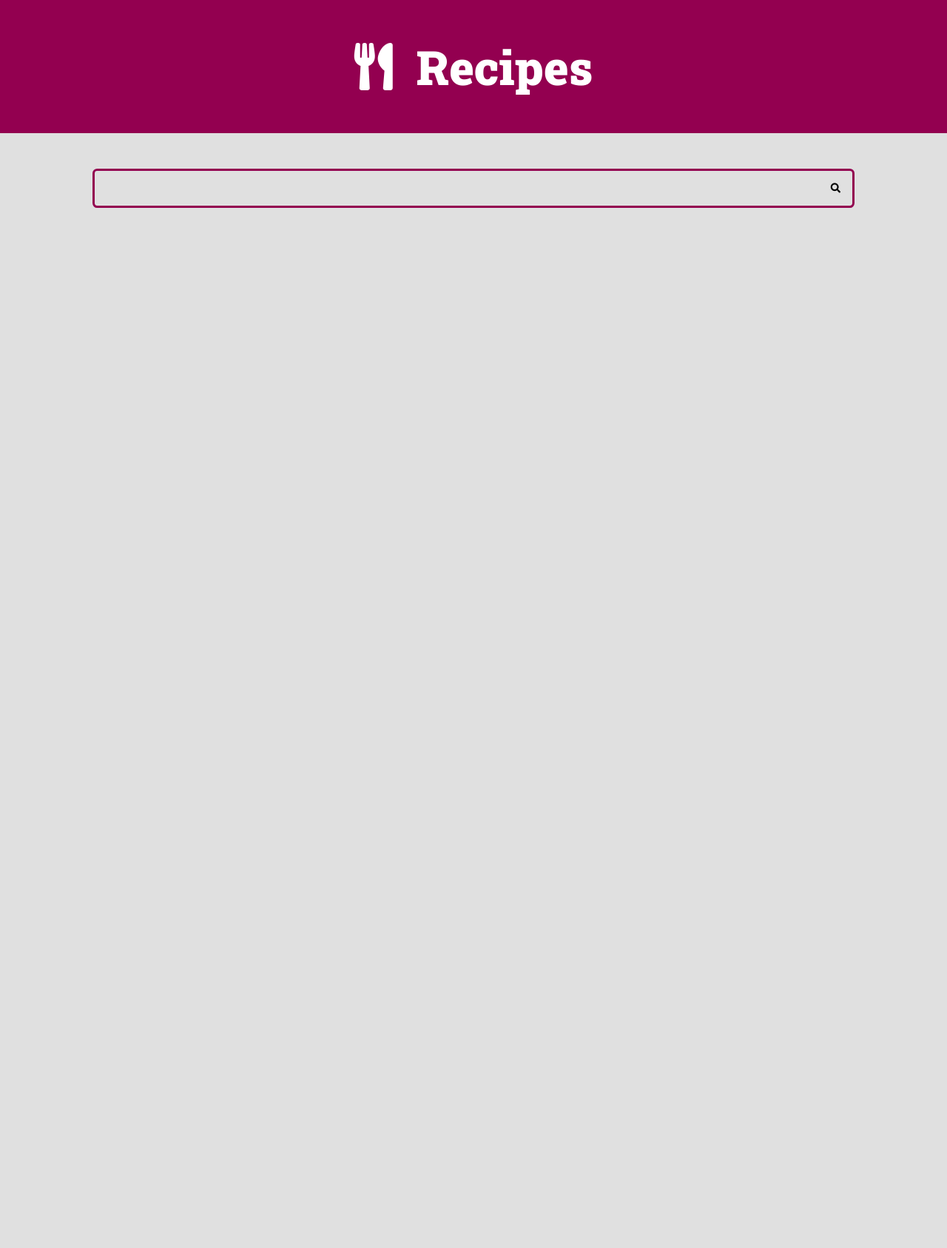
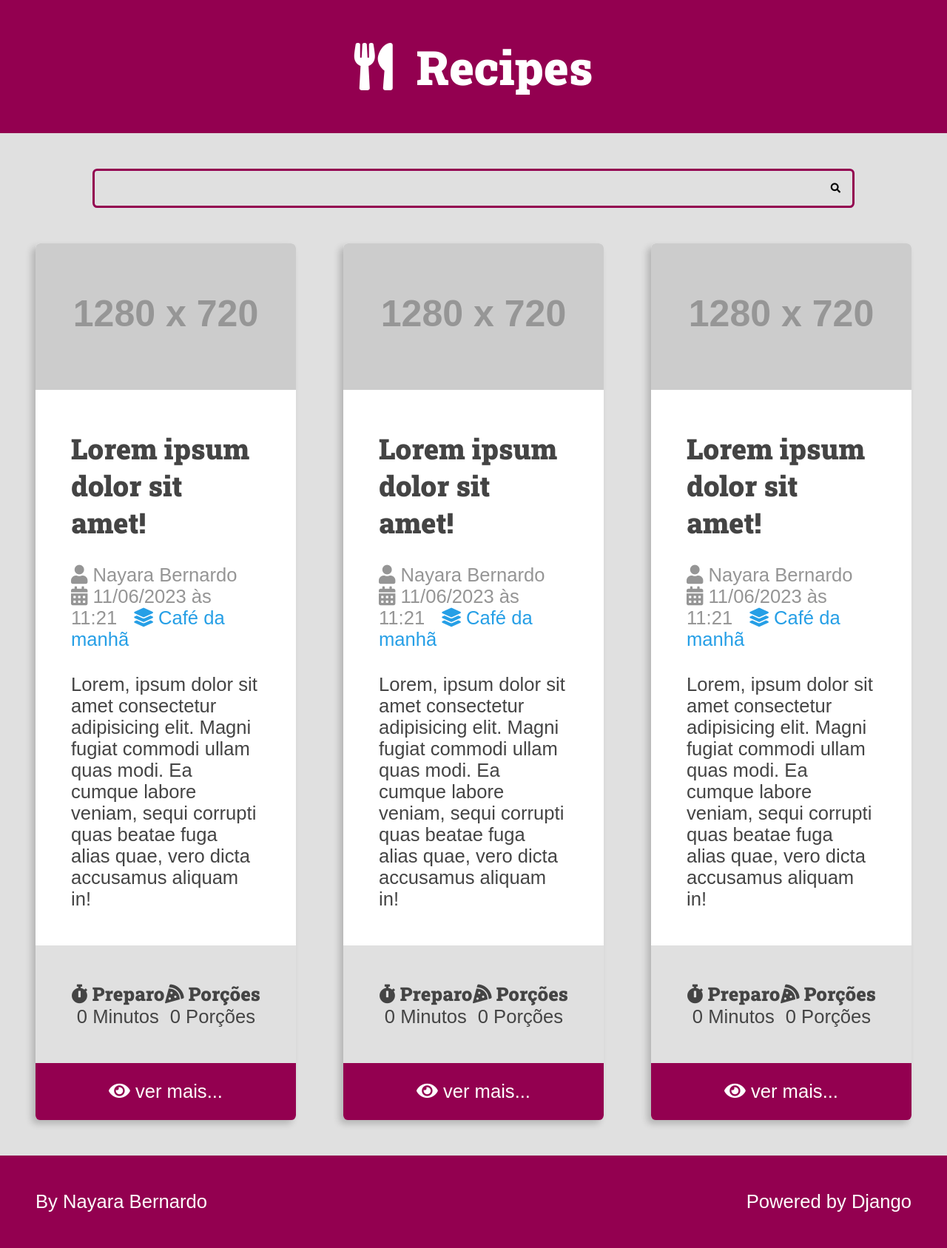
Before and after one commit to nayyarabernardo/curso-django-projeto1, a Django app: page / in a window 1280 px wide. Shown: the whole page at 74% size. Before the commit the page ends 281 px from the top, so only its background shows below. Run offline with Django 4.2, Linux system fonts and the light colour scheme; grey boxes labelled with a size stand in for pictures from a placeholder-image service; some libraries are stand-ins or nearby versions.

Commit message:
scrips home

```diff
--- a/recipes/templates/recipes/pages/home.html
+++ b/recipes/templates/recipes/pages/home.html
@@ -2,14 +2,17 @@
 
 <body>
     {% include 'recipes/partials/header.html' %}
-    <div class='search-comtainer'>
-        <div class='container'>
-            <form action="" class="search-form">
-                <input type="search" class="search-input" name="search">
-                <button type="submit" class="search-button"><i class="fas fa-search"></i></button>
-            </form>
+    {% include 'recipes/partials/search.html' %}
+
+    <main class="main-content-container">
+        <div class="main-content main-content-list container">
+            {% include 'recipes/partials/recipe.html' %}
+            {% include 'recipes/partials/recipe.html' %}
+            {% include 'recipes/partials/recipe.html' %}
         </div>
-    </div>
+    </main>
+
+    {% include 'recipes/partials/footer.html' %}
 
 </body>
 
--- /dev/null
+++ b/recipes/templates/recipes/partials/footer.html
@@ -0,0 +1,9 @@
+<footer class="main-footer">
+    <div class="developer">
+      <a href="https://github.com/nayyarabernardo/curso-django-projeto1" target="_blank" rel="noreferrer noopener">By Nayara Bernardo</a>
+    </div>
+
+    <div class="powered">
+      <a href="https://www.djangoproject.com/" target="_blank" rel="noreferrer noopener">Powered by Django</a>
+    </div>
+  </footer>
--- a/recipes/templates/recipes/partials/head.html
+++ b/recipes/templates/recipes/partials/head.html
@@ -75,6 +75,7 @@
             font-size: 1.6rem;
             font-family: var(--font-primary);
             background: var(--color-gray-1);
+            color: var(--color-dark-text);
         }
 
         h1,
@@ -157,6 +158,111 @@
         .search-form:focus-within .search-button {
             border-color: var(--color-primary);
         }
+
+        .main-content {
+            padding-top: 0;
+
+        }
+
+        .main-content-list {
+            display: grid;
+            grid-template-columns: repeat(auto-fit, minmax(340px, 1fr));
+            gap: var(--spacing-gutter-large);
+        }
+
+        .recipe {
+            background: var(--color-white);
+            box-shadow: -5px 5px 10px rgba(0, 0, 0, 20%);
+            transform: scale(1);
+            transition: all 300ms ease-in-out;
+            border-radius: .4rem;
+            overflow: hidden;
+        }
+
+        .recipe img {
+            max-width: 100%;
+        }
+
+        .recipe-list-item {
+            max-width: 64rem;
+        }
+
+        .recipe-list-item:hover {
+            transform: scale(1.02);
+            box-shadow: -8px 8px 18px rgba(0, 0, 0, 25%);
+        }
+
+        .recipe-title-container {
+            padding: var(--spacing-gutter-medium);
+            padding-bottom: 2rem;
+        }
+
+        .recipe-author {
+            padding: 0 var(--spacing-gutter-medium);
+        }
+
+        .recipe-content {
+            padding: var(--spacing-gutter-medium);
+            padding-top: 2rem;
+        }
+
+        .recipe-author-item {
+            color: var(--color-gray-4);
+            margin-right: 1rem;
+        }
+
+        .recipe-author a {
+            color: var(--color-primary);
+            transition: all 300ms ease-in-out;
+            text-decoration: none;
+        }
+
+        .recipe-author a:hover {
+            color: var(--color-primary-dark);
+        }
+
+        .recipe-meta-container {
+            display: flex;
+            flex-flow: row wrap;
+            padding: var(--spacing-gutter-medium);
+            background: var(--color-gray-1);
+        }
+
+        .recipe-meta {
+            display: flex;
+            flex-flow: column nowrap;
+            flex-shrink: 1;
+            flex-grow: 1;
+            text-align: center;
+        }
+
+        .recipe-meta-title {
+            font-size: 1.6rem;
+        }
+
+        .recipe-footer a {
+            background: #930050;
+            display: block;
+            color: var(--color-white);
+            text-decoration: none;
+            text-align: center;
+            padding: 1.5rem var(--spacing-gutter-medium);
+            transition: all 300ms ease-in-out;
+        }
+
+        .main-footer {
+            display: flex;
+            align-items: center;
+            justify-content: space-between;
+            background: #930050;
+            color: var(--color-white);
+            padding: var(--spacing-gutter-medium);
+        }
+
+        .main-footer a {
+            color: var(--color-white);
+            text-decoration: none;
+        }
     </style>
 </head>
 
--- /dev/null
+++ b/recipes/templates/recipes/partials/recipe.html
@@ -0,0 +1,53 @@
+<div class="recipe recipe-list-item">
+    <div class="recipe-cover">
+        <img src="https://fakeimg.pl/1280x720/269fe6/909090" alt="Temporario">
+    </div>
+    <div class="recipe-title-container">
+        <h2 class="recipe-title">Lorem ipsum dolor sit amet!</h2>
+    </div>
+
+    <div class="recipe-author">
+        <span class="recipe-author-item">
+            <i class="fas fa-user"></i>
+            Nayara Bernardo
+        </span>
+        <span class="recipe-author-item">
+            <i class="fas fa-calendar-alt"></i>
+            11/06/2023 às 11:21
+        </span>
+        <span class="recipe-author-item">
+            <a href="/recipes/category/cafe-da-manha/">
+                <i class="fas fa-layer-group"></i>
+                <span>Café da manhã</span>
+            </a>
+        </span>
+    </div>
+
+    <div class="recipe-content">
+        <p>Lorem, ipsum dolor sit amet consectetur adipisicing elit. Magni fugiat commodi ullam quas modi.
+            Ea cumque labore veniam, sequi corrupti quas beatae fuga alias quae, vero dicta accusamus
+            aliquam in!</p>
+    </div>
+
+    <div class="recipe-meta-container">
+        <div class="recipe-meta recipe-preparation">
+            <h3 class="recipe-meta-title"><i class="fas fa-stopwatch"></i> Preparo</h3>
+            <div class="recipe-meta-text">
+                0 Minutos
+            </div>
+        </div>
+        <div class="recipe-meta recipe-servings">
+            <h3 class="recipe-meta-title"><i class="fas fa-pizza-slice"></i> Porções</h3>
+            <div class="recipe-meta-text">
+                0 Porções
+            </div>
+        </div>
+    </div>
+
+    <footer class="recipe-footer">
+        <a class="recipe-read-more button button-dark button-full-width" href="/recipes/3/">
+            <i class="fas fa-eye"></i>
+            <span>ver mais...</span>
+        </a>
+    </footer>
+</div>
--- /dev/null
+++ b/recipes/templates/recipes/partials/search.html
@@ -0,0 +1,8 @@
+<div class='search-comtainer'>
+    <div class='container'>
+        <form action="" class="search-form">
+            <input type="search" class="search-input" name="search">
+            <button type="submit" class="search-button"><i class="fas fa-search"></i></button>
+        </form>
+    </div>
+</div>
```
Also changed, not shown: logo.png (deleted).
